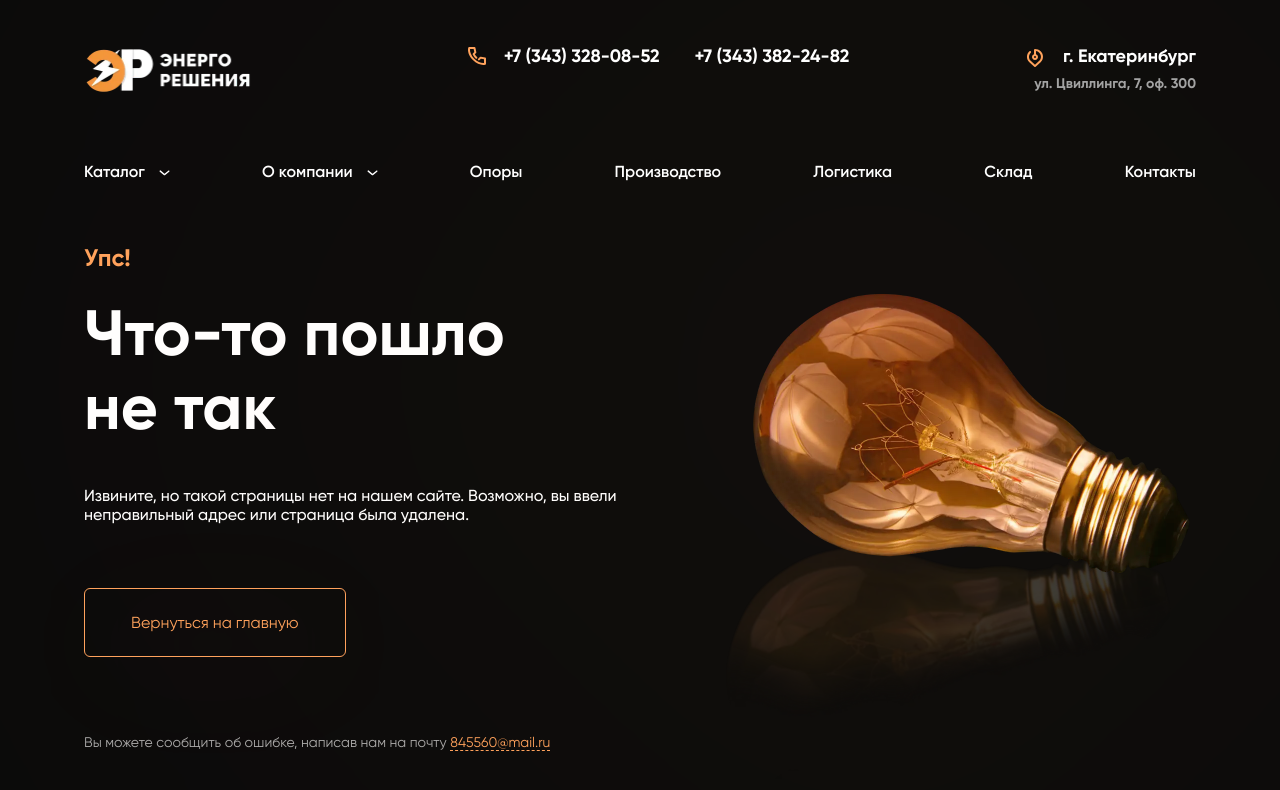
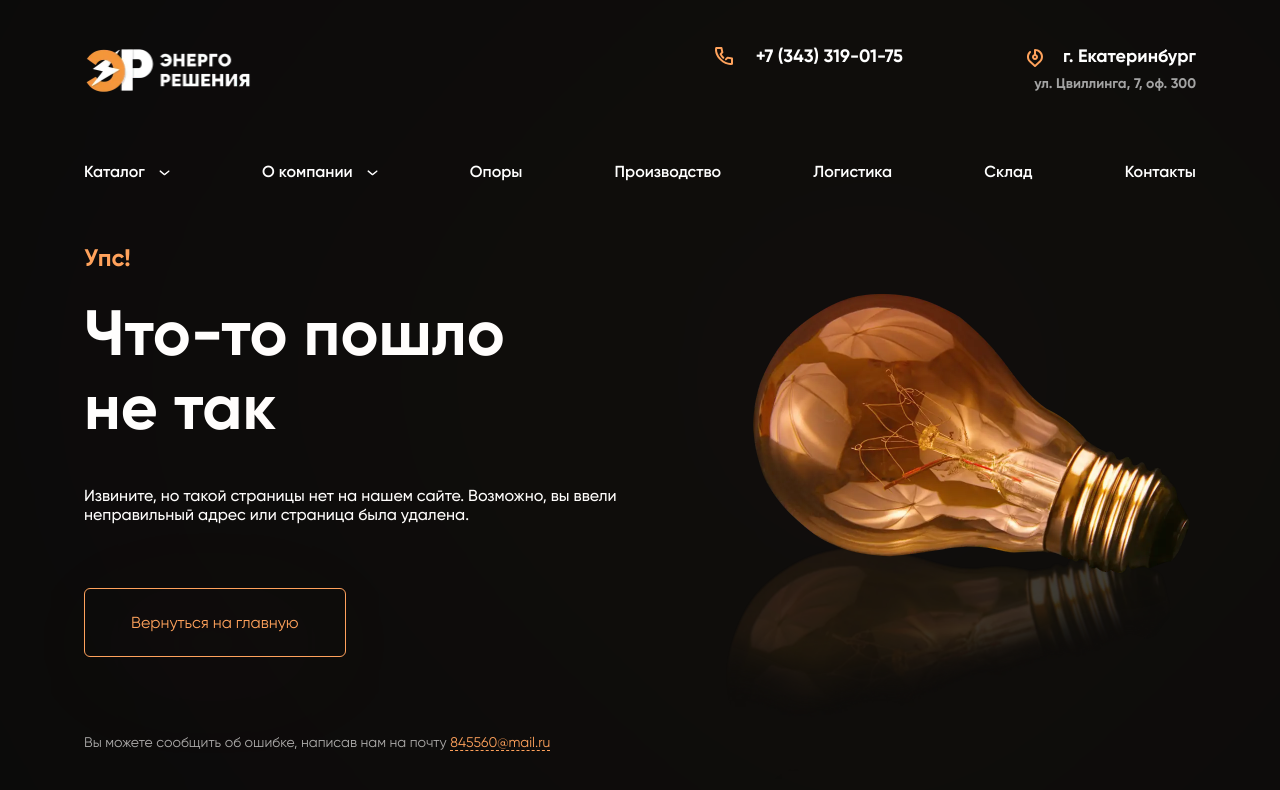
Before and after one commit to jokeejoke/td-energeticheskie-reweniya, a website: page app/404.html in a window 1280 px wide. Shown: the top 790 px of the page. Drawn offline with Linux system fonts and the light colour scheme.

Commit message:
change header on all pages

```diff
--- a/app/404.html
+++ b/app/404.html
@@ -27,7 +27,7 @@
 							</picture>
 						</a>
 					</div>
-					<div class="col-md-8 d-flex justify-content-lg-between justify-content-md-end">
+					<div class="col-md-8 d-flex justify-content-md-end">
 						<div class="phone-list">
 							<div class="phone-list__icon">
 								<svg width="24" height="24" viewBox="0 0 24 24" xmlns="http://www.w3.org/2000/svg">
@@ -37,8 +37,7 @@
 										fill-rule="nonzero" />
 								</svg>
 							</div>
-							<a href="tel:+73433280852">+7 (343) 328-08-52</a>
-							<a href="tel:+7343822482">+7 (343) 382-24-82</a>
+							<a href="tel:+73433190175">+7 (343) 319-01-75</a>
 						</div>
 						<div class="location">
 							<div class="location__city">
@@ -104,7 +103,7 @@
 				</div>
 			</div>
 		</div>
-  </header>
+	</header>
 
   <div class="content">
 		<div class="error">
```
Also changed, not shown: app/catalog2.html (+3 -4 lines), app/contacts.html (+2 -3 lines), app/geography.html (+2 -3 lines), app/inner-catalog-detail.html (+2 -3 lines), app/inner-catalog.html (+2 -3 lines), app/logistika.html (+3 -4 lines), app/main-catalog.html (+2 -3 lines), app/news-detail.html (+2 -3 lines), app/news.html (+2 -3 lines), app/opory-detail.html (+2 -3 lines), app/opory.html (+2 -3 lines), app/proizvod.html (+3 -4 lines), app/projects.html (+3 -4 lines), app/sklad.html (+3 -4 lines).
